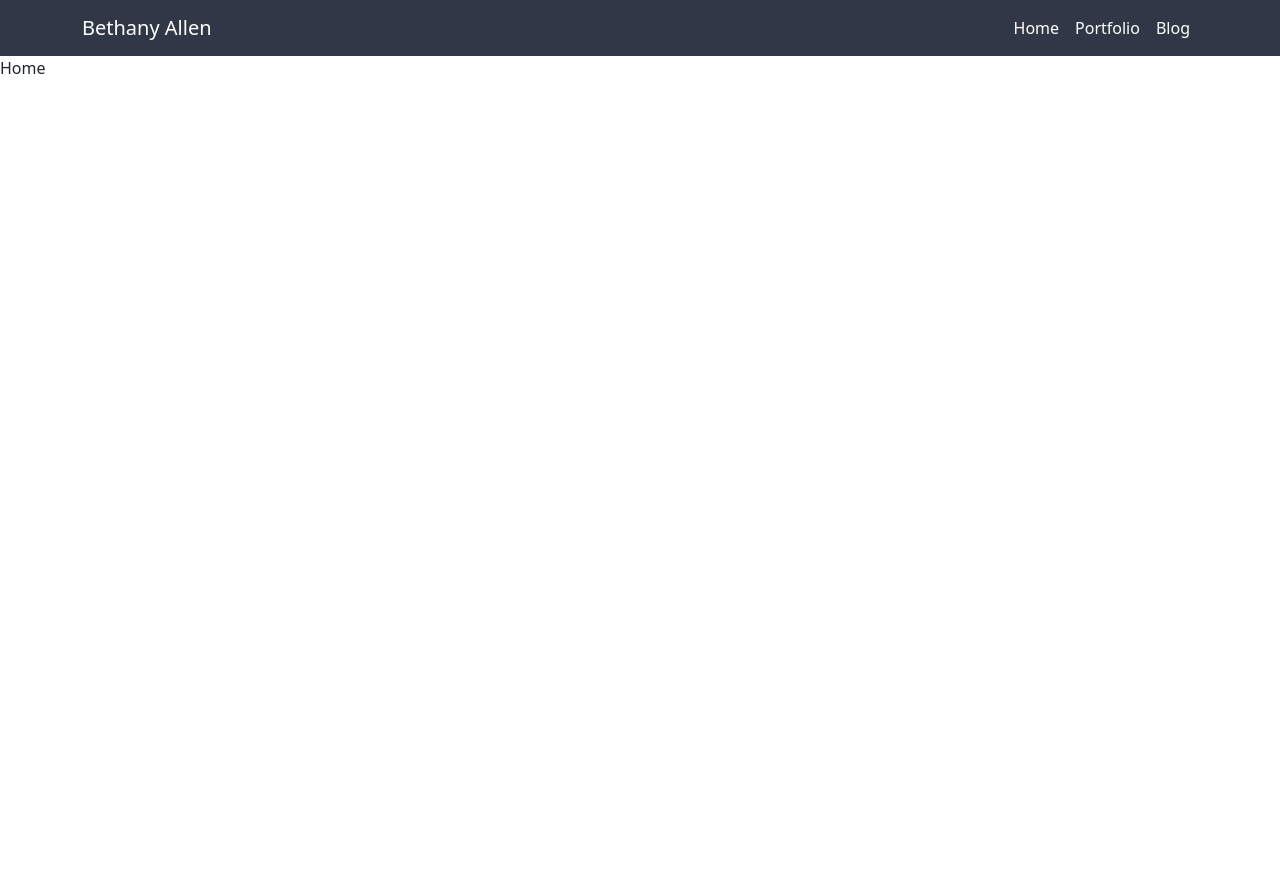
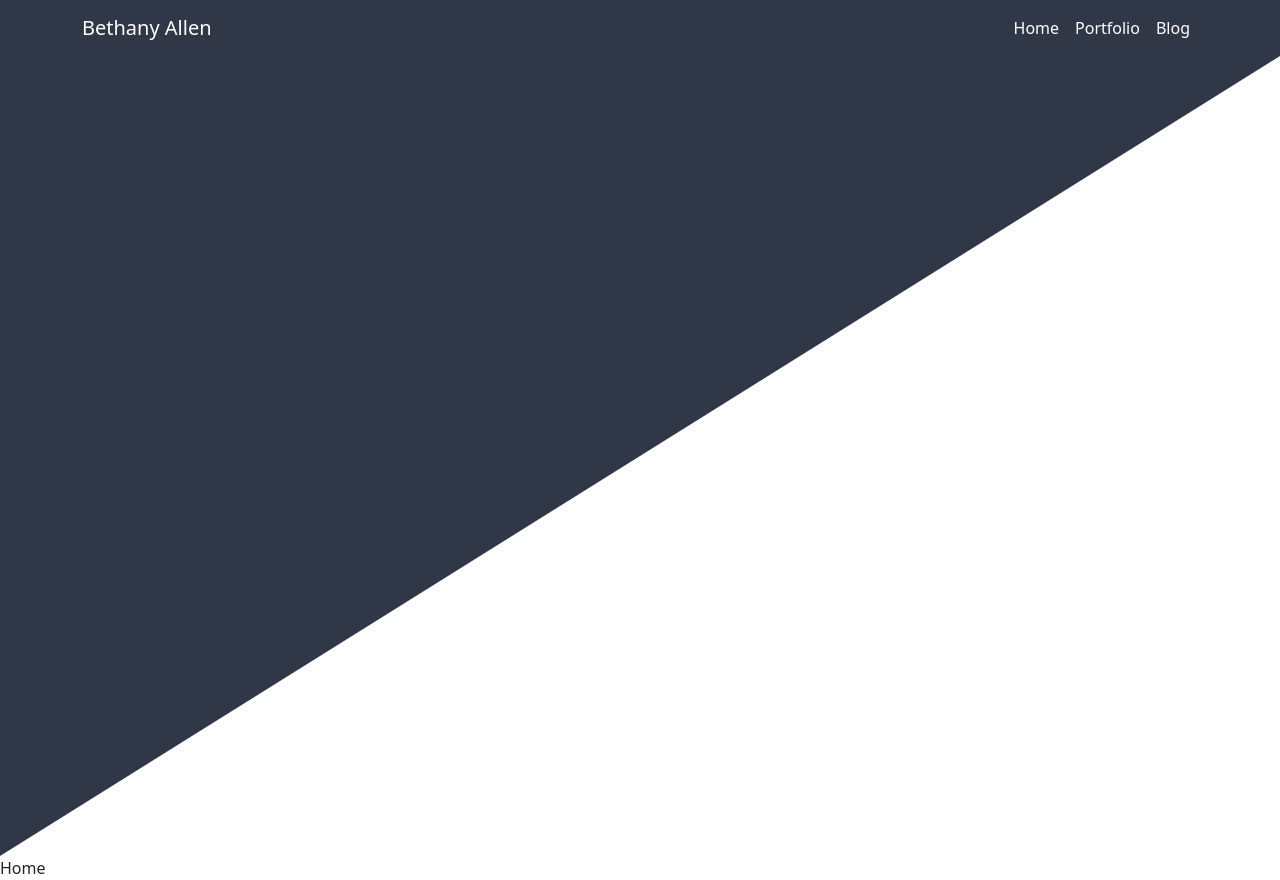
Before and after one commit to bethanyallen42/portfolio, a React app: page / in a window 1280 px wide. Before the commit the page ends 800 px from the top, so only its background shows below. Built offline with nearby package versions, Linux system fonts and the light colour scheme.

Commit message:
styling home page

```diff
--- a/src/components/Home.js
+++ b/src/components/Home.js
@@ -1,7 +1,14 @@
 import React from "react";
+import "../style/Home.css";
 
 const Home = () => {
-  return <div>Home</div>;
+  return (
+    <>
+      <div className="top-triangle"></div>
+      <div className="this">Home</div>
+      <div className="bottom-triangle"></div>
+    </>
+  );
 };
 
 export default Home;
--- /dev/null
+++ b/src/style/Home.css
@@ -0,0 +1,7 @@
+.top-triangle {
+  width: 0;
+  height: 0;
+  border-style: solid;
+  border-width: 100vh 100vw 0 0;
+  border-color: var(--accent1) transparent transparent transparent;
+}
```
